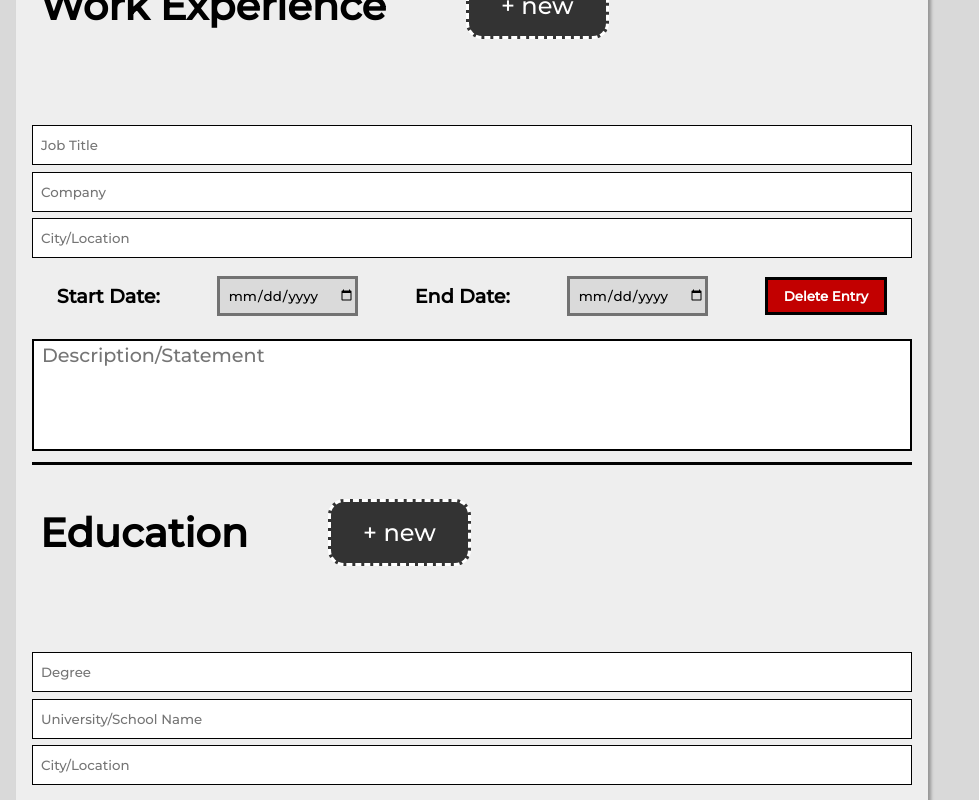
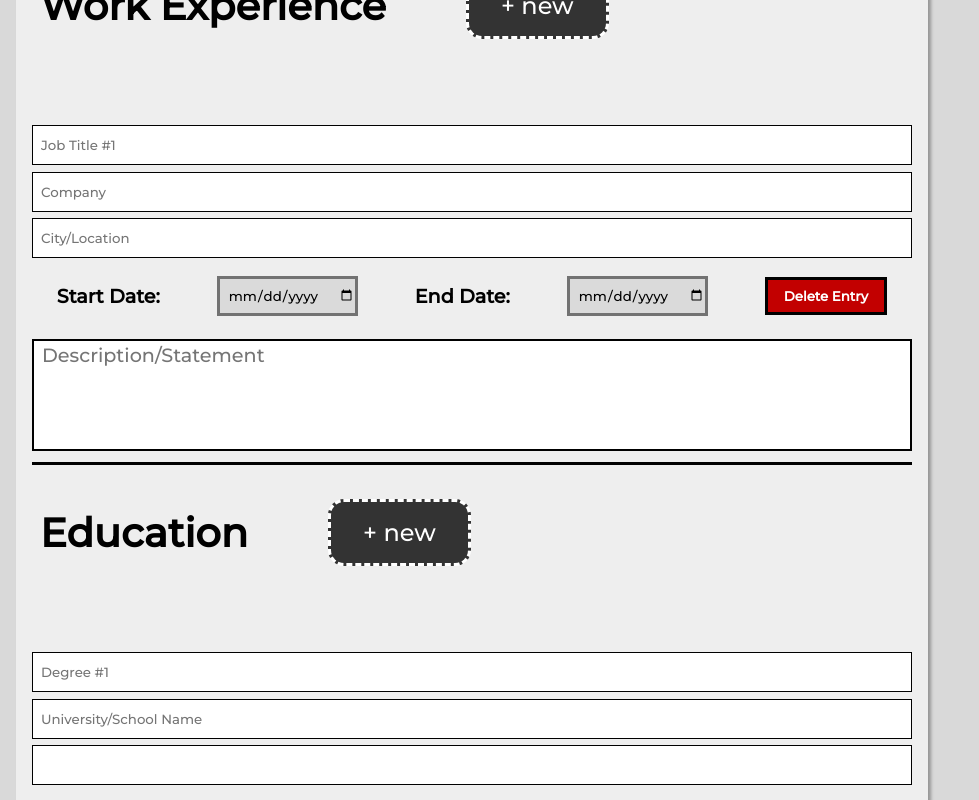
Before and after one commit to bokonist/react-live-cv, a React (Create React App) app: page / in a window 1280 px wide. Shown: the part 760-1560 px from the top of the page, without its empty margins (0-979 px from the left). Built offline with nearby package versions, Linux system fonts and the light colour scheme.

Commit message:
item deletion bug fix+ state is modified properly

```diff
--- a/src/components/App.js
+++ b/src/components/App.js
@@ -23,12 +23,11 @@ class App extends Component {
     event.preventDefault();
     this.setState((prevState) => {
       return {
-        educationArray: [{}, ...prevState.educationArray],
+        educationArray: [...prevState.educationArray, {}],
       };
     });
   };
   deleteWorkExpEntry(index) {
-    console.log("deleting at", index);
     this.setState((prevState) => {
       let workExpClone = [...prevState.workExpArray];
       workExpClone.splice(index, 1);
@@ -54,7 +53,6 @@ class App extends Component {
     this.setState((prevState) => {
       let educationClone = [...prevState.educationArray];
       educationClone[index][field] = val;
-      console.log(educationClone);
       return { educationArray: educationClone };
     });
   }
--- a/src/components/EditCV.js
+++ b/src/components/EditCV.js
@@ -35,7 +35,9 @@ function EditCV(props) {
         {props.workExpArray.map((item, index) => {
           return (
             <WorkExp
+              data={item}
               key={index}
+              index={index}
               deleteEntry={() => {
                 props.deleteWorkExpEntry(index);
               }}
@@ -56,7 +58,9 @@ function EditCV(props) {
         {props.educationArray.map((item, index) => {
           return (
             <Education
+              data={item}
               key={index}
+              index={index}
               deleteEntry={() => {
                 props.deleteEducationEntry(index);
               }}
--- a/src/components/Education.js
+++ b/src/components/Education.js
@@ -1,11 +1,14 @@
 import React from "react";
 
 function Education(props) {
+  let { degree, school, location, startDate, endDate, description } =
+    props.data;
   return (
     <div className="education-container">
       <input
         type="text"
-        placeholder="Degree"
+        placeholder={"Degree #" + (props.index + 1)}
+        value={degree || ""}
         onChange={(event) => {
           props.modifyItem("degree", event.target.value);
         }}
@@ -13,6 +16,7 @@ function Education(props) {
       <input
         type="text"
         placeholder="University/School Name"
+        value={school || ""}
         onChange={(event) => {
           props.modifyItem("school", event.target.value);
         }}
@@ -20,6 +24,7 @@ function Education(props) {
       <input
         type="text"
         placeholder="City/Location"
+        value={location || "  "}
         onChange={(event) => {
           props.modifyItem("location", event.target.value);
         }}
@@ -28,6 +33,7 @@ function Education(props) {
         <label>Start Date:</label>
         <input
           type="date"
+          value={startDate || ""}
           onChange={(event) => {
             props.modifyItem("startDate", event.target.value);
           }}
@@ -35,6 +41,7 @@ function Education(props) {
         <label>End Date:</label>
         <input
           type="date"
+          value={endDate || ""}
           onChange={(event) => {
             props.modifyItem("endDate", event.target.value);
           }}
@@ -54,6 +61,7 @@ function Education(props) {
         cols="33"
         placeholder="Description/Statement"
         spellCheck="false"
+        value={description || ""}
         onChange={(event) => {
           props.modifyItem("description", event.target.value);
         }}
--- a/src/components/WorkExp.js
+++ b/src/components/WorkExp.js
@@ -1,11 +1,14 @@
 import React from "react";
 
 function WorkExp(props) {
+  let { title, company, location, startDate, endDate, description } =
+    props.data;
   return (
     <div className="work-exp-container">
       <input
         type="text"
-        placeholder="Job Title"
+        placeholder={"Job Title #" + (props.index + 1)}
+        value={title || ""}
         onChange={(event) => {
           props.modifyItem("title", event.target.value);
         }}
@@ -13,6 +16,7 @@ function WorkExp(props) {
       <input
         type="text"
         placeholder="Company"
+        value={company || ""}
         onChange={(event) => {
           props.modifyItem("company", event.target.value);
         }}
@@ -20,6 +24,7 @@ function WorkExp(props) {
       <input
         type="text"
         placeholder="City/Location"
+        value={location || ""}
         onChange={(event) => {
           props.modifyItem("location", event.target.value);
         }}
@@ -28,6 +33,7 @@ function WorkExp(props) {
         <label>Start Date:</label>
         <input
           type="date"
+          value={startDate || ""}
           onChange={(event) => {
             props.modifyItem("startDate", event.target.value);
           }}
@@ -35,6 +41,7 @@ function WorkExp(props) {
         <label>End Date:</label>
         <input
           type="date"
+          value={endDate || ""}
           onChange={(event) => {
             props.modifyItem("endDate", event.target.value);
           }}
@@ -54,6 +61,7 @@ function WorkExp(props) {
         cols="33"
         placeholder="Description/Statement"
         spellCheck="false"
+        value={description || ""}
         onChange={(event) => {
           props.modifyItem("description", event.target.value);
         }}
```
